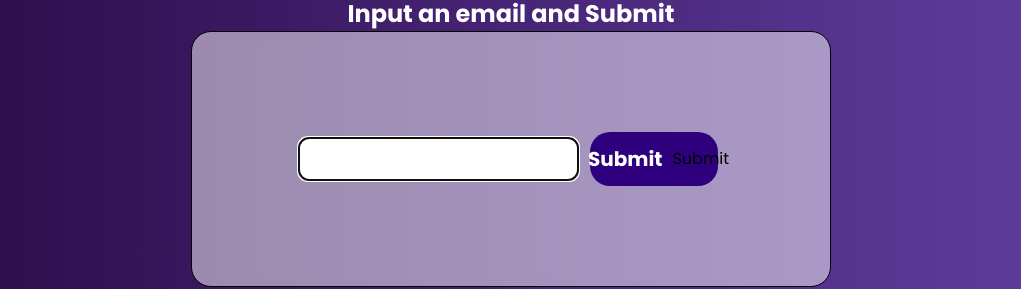
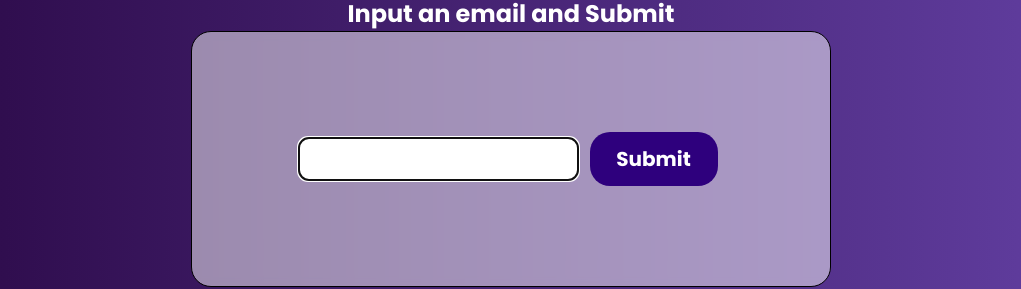
Before and after one commit to shivamnarkar47/100daysofcode, a plain HTML site: page EmailValidationCheck/index.html in a window 1280 px wide. Shown: the part 259-548 px from the top of the page, without its empty margins (129-1150 px from the left). Drawn offline with Linux system fonts and the light colour scheme.

Commit message:
Update index.html

```diff
--- a/EmailValidationCheck/index.html
+++ b/EmailValidationCheck/index.html
@@ -19,7 +19,7 @@
               value="Submit"
               onClick="ValidateEmail(document.form1.text1)"
             />
-            Submit
+
           </li>
           <li>&nbsp;</li>
         </ul>
```
